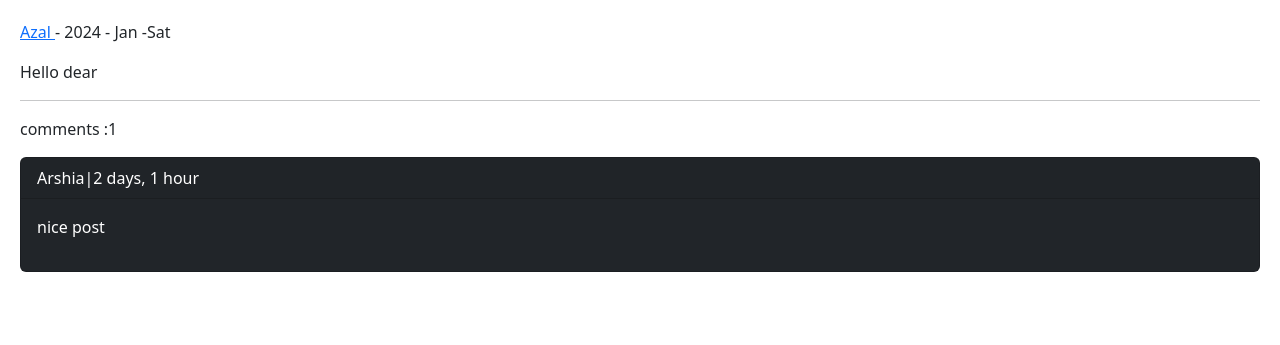
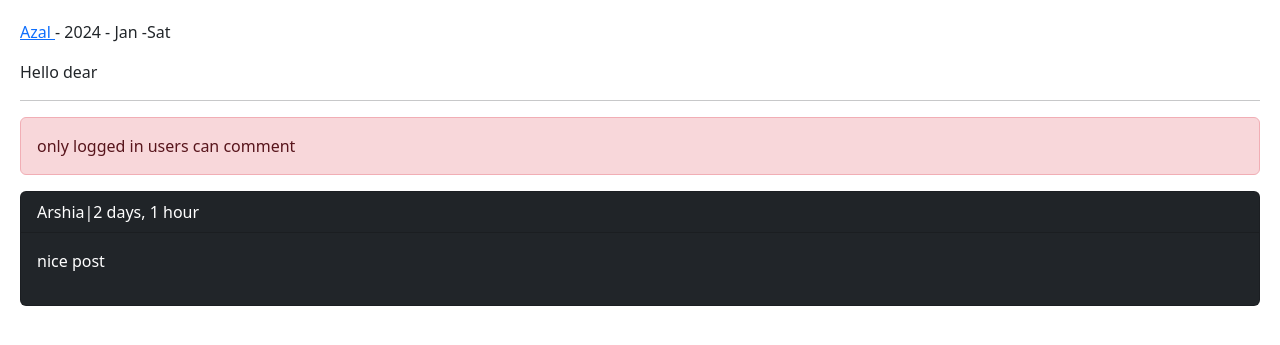
Before and after one commit to Zeinab-nj/social-network, a Django app: a page that uses home/templates/home/detail.html in a window 1280 px wide. Shown: the part 56-401 px from the top of the page. Run offline with Django 4.2, Linux system fonts and the light colour scheme; data comes from the database, SQL or seed files in the repository; both versions use the stored data as it was after the commit.

Commit message:
post method of comment added

```diff
--- a/home/templates/home/detail.html
+++ b/home/templates/home/detail.html
@@ -9,7 +9,18 @@
 
     <p><a href="{% url "account:user_profile" post.user.id%}">{{ post.user }} </a> - {{ post.updated|date:'Y - M -D' }} </p>
     <p> {{ post.body }} </p><hr/>
-    <p>  comments :{{ comments.count }}</p>
+
+    {% if request.user.is_authenticated %}
+    <form action="" method="post">
+        {% csrf_token %}
+        {{ form.as_p }}
+        <input type="submit" value="Send">
+    </form> <br/>
+    {% else %}
+        <p class='alert alert-danger'>only logged in users can comment</p>
+    {% endif %}
+
+    {% comment %} <p>  comments :{{ comments.count }}</p> {% endcomment %}
     {% for comment in comments  %}
         <div class="card bg-dark text-white">
             <p class='card-header'>{{ comment.user }}|{{ comment.created|timesince }} </p>
--- a/home/views.py
+++ b/home/views.py
@@ -1,9 +1,9 @@
-from django.shortcuts import render, redirect
+from django.shortcuts import render, redirect,get_object_or_404
 from django.views import View
 from .models import Post
 from django.contrib.auth.mixins import LoginRequiredMixin
 from django.contrib import messages
-from .forms import PostCreateUpdateForm
+from .forms import PostCreateUpdateForm, CommentCreateForm
 from django.utils.text import slugify
 
 
@@ -14,11 +14,25 @@ class HomeView(View):
 
 
 class PostDetailView(View):
-    def get(self , request , post_id ,post_slug ):
-        post = Post.objects.get(pk=post_id , slug=post_slug)
-        comments = post.pcomments.filter(is_reply=False)
-        return render(request, 'home/detail.html', {'post':post, 'comments':comments})
+    form_class = CommentCreateForm
 
+    def setup(self , request , *args, **kwargs):
+        self.post_instance = get_object_or_404(Post, pk=kwargs['post_id'], slug=kwargs['post_slug'])
+        return super().setup(request ,*args, **kwargs )
+
+    def get(self , request , *args, **kwargs ):
+        comments = self.post_instance.pcomments.filter(is_reply=False)
+        return render(request, 'home/detail.html', {'post':self.post_instance, 'comments':comments, 'form':self.form_class})
+
+    def post(self ,request ,*args, **kwargs):
+        form = self.form_class(request.POST)
+        if form.is_valid():
+            new_comment = form.save(commit=False)
+            new_comment.user = request.user
+            new_comment.post = self.post_instance
+            new_comment.save()
+            messages.success(request, 'your comment submited successfully' , 'success')
+            return redirect('home:post_detail',  self.post_instance.id, self.post_instance.slug)
 
 class PostDeleteView(LoginRequiredMixin, View):
     def get(self, request, post_id):
```
Also changed, not shown: home/forms.py (+8 -1 lines), db.sqlite3.
